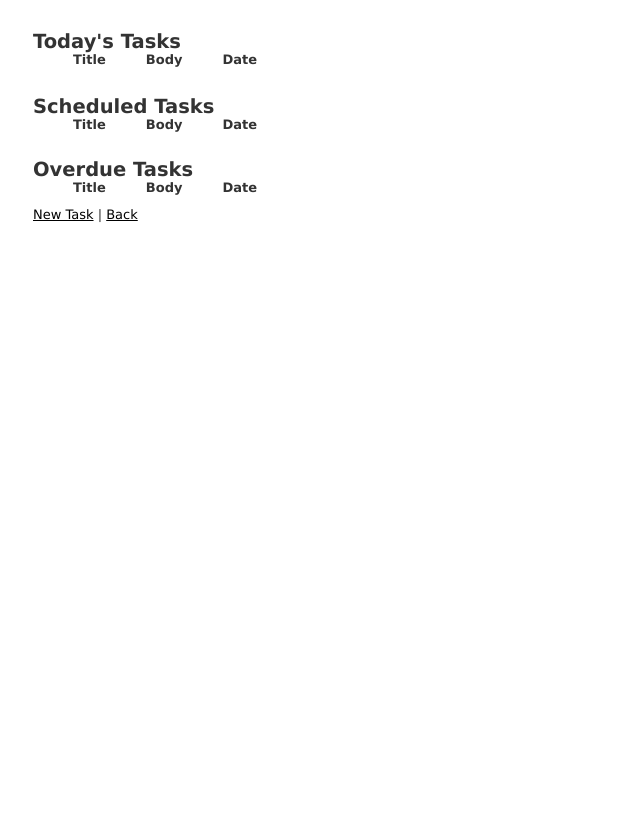
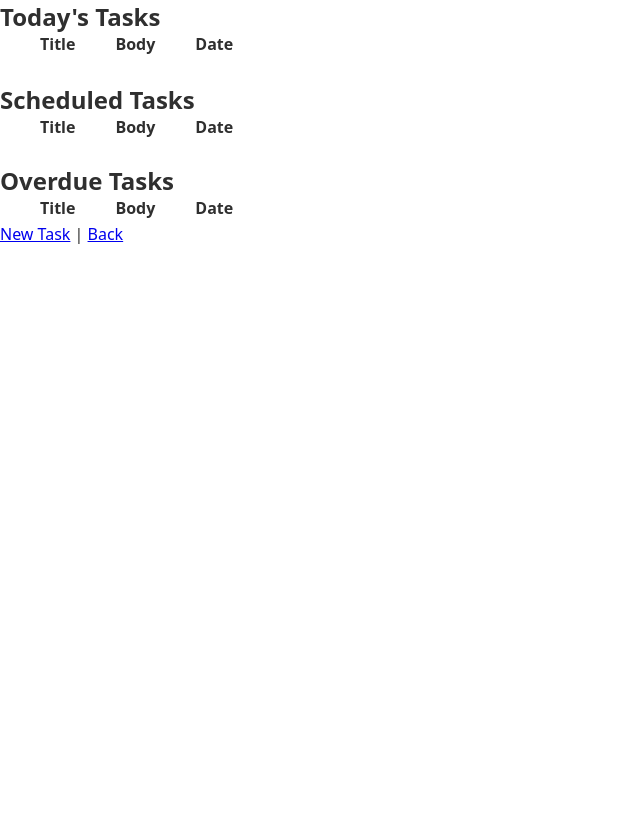
Before and after one commit to nellesantiago/journal-app, a Rails app: template app/views/tasks/index.html.erb in a window 1280 px wide. Shown: the top 832 px of the page, without its empty margins (0-640 px from the left). After the commit the page ends 244 px from the top, so only its background shows below. Run offline with Rails 7, Linux system fonts and the light colour scheme; the template is opened without the code that fills it, so the values that code supplies are empty; style sheets or scripts are compiled from the project's sources; parts of the project's set-up code (start-up, migrations or seed data) failed here and were passed over; some libraries are stand-ins or nearby versions.

Commit message:
scaffold styles

```diff
--- a/app/assets/stylesheets/scaffolds.scss
+++ b/app/assets/stylesheets/scaffolds.scss
@@ -1,84 +1,84 @@
-body {
-  background-color: #fff;
-  color: #333;
-  margin: 33px;
-}
+// body {
+//   background-color: #fff;
+//   color: #333;
+//   margin: 33px;
+// }
 
-body,
-p,
-ol,
-ul,
-td {
-  font-family: verdana, arial, helvetica, sans-serif;
-  font-size: 13px;
-  line-height: 18px;
-}
+// body,
+// p,
+// ol,
+// ul,
+// td {
+//   font-family: verdana, arial, helvetica, sans-serif;
+//   font-size: 13px;
+//   line-height: 18px;
+// }
 
-pre {
-  background-color: #eee;
-  padding: 10px;
-  font-size: 11px;
-}
+// pre {
+//   background-color: #eee;
+//   padding: 10px;
+//   font-size: 11px;
+// }
 
-a {
-  color: #000;
-}
+// a {
+//   color: #000;
+// }
 
-a:visited {
-  color: #666;
-}
+// a:visited {
+//   color: #666;
+// }
 
-a:hover {
-  color: #fff;
-  background-color: #000;
-}
+// a:hover {
+//   color: #fff;
+//   background-color: #000;
+// }
 
-th {
-  padding-bottom: 5px;
-}
+// th {
+//   padding-bottom: 5px;
+// }
 
-td {
-  padding: 0 5px 7px;
-}
+// td {
+//   padding: 0 5px 7px;
+// }
 
-div.field,
-div.actions {
-  margin-bottom: 10px;
-}
+// div.field,
+// div.actions {
+//   margin-bottom: 10px;
+// }
 
-#notice {
-  color: green;
-}
+// #notice {
+//   color: green;
+// }
 
-.field_with_errors {
-  padding: 2px;
-  background-color: red;
-  display: table;
-}
+// .field_with_errors {
+//   padding: 2px;
+//   background-color: red;
+//   display: table;
+// }
 
-#error_explanation {
-  width: 450px;
-  border: 2px solid red;
-  padding: 7px 7px 0;
-  margin-bottom: 20px;
-  background-color: #f0f0f0;
-}
+// #error_explanation {
+//   width: 450px;
+//   border: 2px solid red;
+//   padding: 7px 7px 0;
+//   margin-bottom: 20px;
+//   background-color: #f0f0f0;
+// }
 
-#error_explanation h2 {
-  text-align: left;
-  font-weight: bold;
-  padding: 5px 5px 5px 15px;
-  font-size: 12px;
-  margin: -7px -7px 0;
-  background-color: #c00;
-  color: #fff;
-}
+// #error_explanation h2 {
+//   text-align: left;
+//   font-weight: bold;
+//   padding: 5px 5px 5px 15px;
+//   font-size: 12px;
+//   margin: -7px -7px 0;
+//   background-color: #c00;
+//   color: #fff;
+// }
 
-#error_explanation ul li {
-  font-size: 12px;
-  list-style: square;
-}
+// #error_explanation ul li {
+//   font-size: 12px;
+//   list-style: square;
+// }
 
-label {
-  display: block;
-}
+// label {
+//   display: block;
+// }
```
